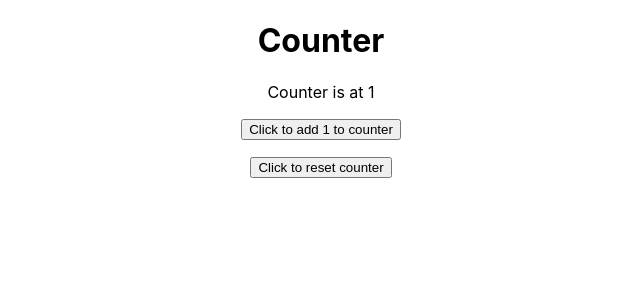
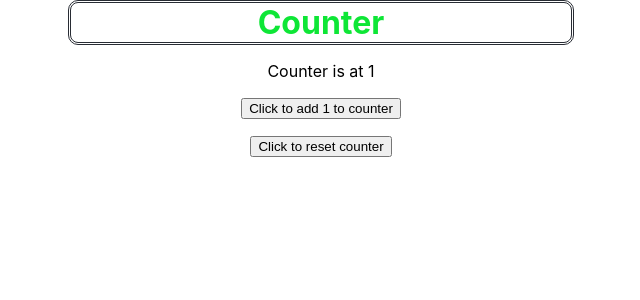
Before and after one commit to ElinoaResnick/UseState, a React (Create React App) app: page / in a window 1280 px wide. Shown: the top 300 px of the page, without its empty margins (319-959 px from the left). Built offline with nearby package versions, Linux system fonts and the light colour scheme.

Commit message:
changed CSS

```diff
--- a/src/App.css
+++ b/src/App.css
@@ -2,37 +2,11 @@
   text-align: center;
 }
 
-.App-logo {
-  height: 40vmin;
-  pointer-events: none;
-}
-
-@media (prefers-reduced-motion: no-preference) {
-  .App-logo {
-    animation: App-logo-spin infinite 20s linear;
-  }
-}
-
-.App-header {
-  background-color: #282c34;
-  min-height: 100vh;
-  display: flex;
-  flex-direction: column;
-  align-items: center;
-  justify-content: center;
-  font-size: calc(10px + 2vmin);
-  color: white;
-}
-
-.App-link {
-  color: #61dafb;
-}
-
-@keyframes App-logo-spin {
-  from {
-    transform: rotate(0deg);
-  }
-  to {
-    transform: rotate(360deg);
-  }
-}
+/* .App{
+  color: #ac0ee6;
+  width: 500px;
+  margin: auto;
+  border-style:double;
+  border-radius: 10px;
+  border-color: #282c34;
+} */
--- /dev/null
+++ b/src/Counter.css
@@ -0,0 +1,8 @@
+.header{
+    color: #0ee636;
+    width: 500px;
+    margin: auto;
+    border-style:double;
+    border-radius: 10px;
+    border-color: #282c34;
+  }
--- a/src/counter.js
+++ b/src/counter.js
@@ -1,3 +1,5 @@
+import './Counter.css';
+
 import { useState } from "react";
 
 function Counter() {
@@ -20,7 +22,7 @@ function Counter() {
     }
   return (
     <div>
-        <h1>Counter</h1>
+        <h1 class="header">Counter</h1>
         <p>Counter is at {count}</p>
         <button onClick={incr}>Click to add 1 to counter</button>
         <p><button onClick={reset}>Click to reset counter</button></p>
```
Also changed, not shown: src/company.js (deleted, +0 -15 lines).
